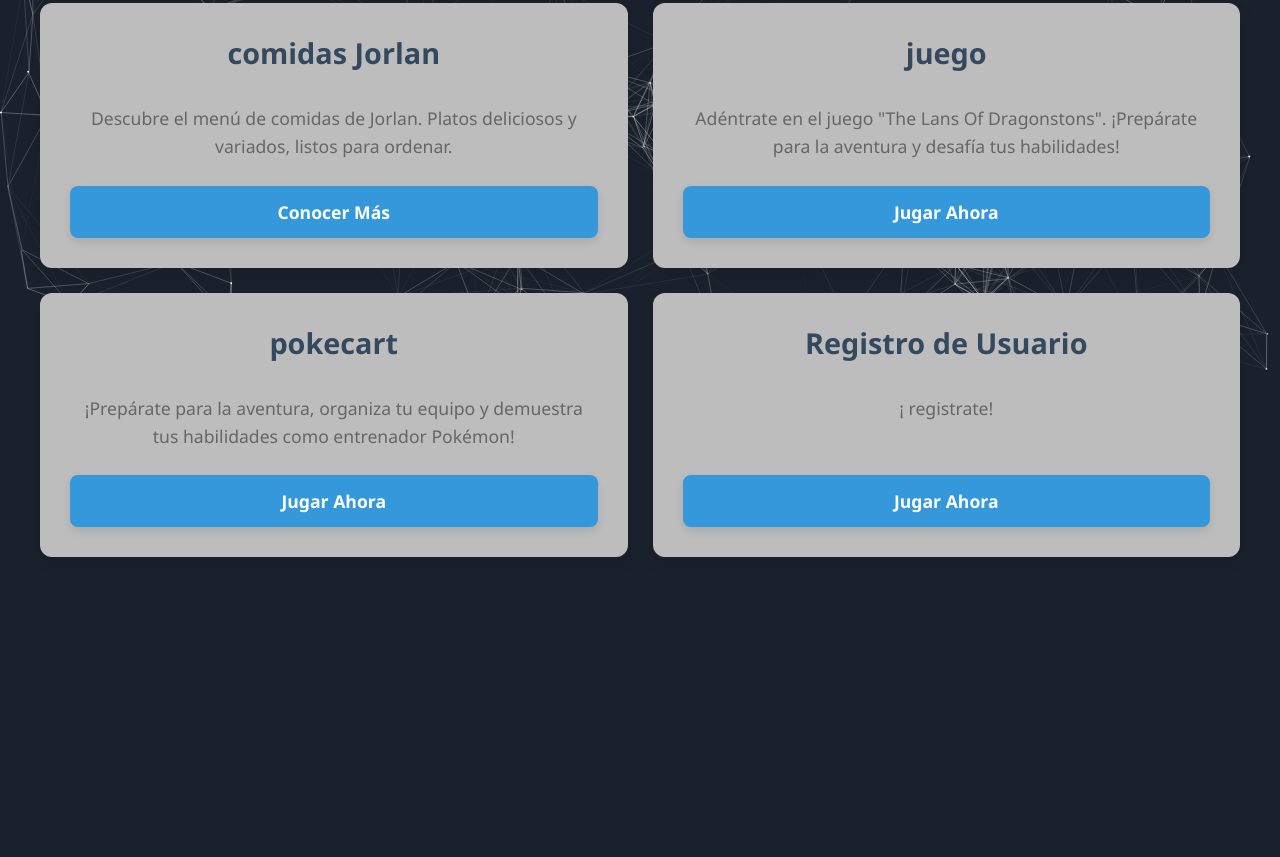
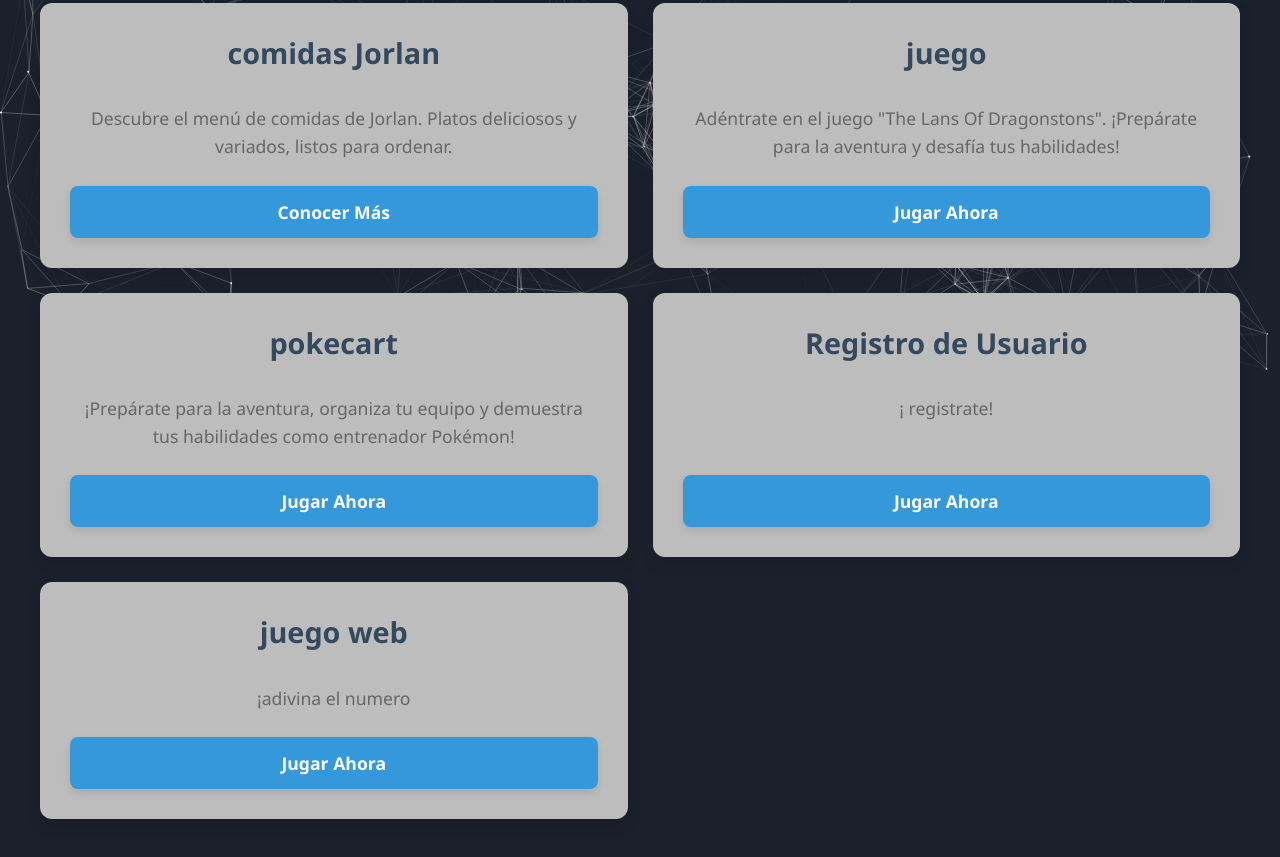
Before and after one commit to jeffersonarley/carts_proyect, a plain HTML site: page index.html in a window 1280 px wide. Shown: the part 429-1286 px from the top of the page. Before the commit the page ends 1056 px from the top, so only its background shows below. Drawn offline with nearby package versions, Linux system fonts and the light colour scheme.

Commit message:
se agg otro

```diff
--- a/index.html
+++ b/index.html
@@ -46,8 +46,18 @@
         <div class="card" >
         <h2>Registro de Usuario</h2>
         <p> ¡ registrate!</p>
+
         <a href="https://jeffersonarley.github.io/hjv/" class="card-button" target="_blank">Jugar Ahora</a>
-    </div>
+
+      </div>
+        <div class="card" >
+        <h2>juego web</h2>
+        <p> ¡adivina el numero</p>
+        <a href="https://jeffersonarley.github.io/juego-web-/" class="card-button" target="_blank">Jugar Ahora</a>
+
+      </div>
+      </div>
+
 
 </div>
 
```
